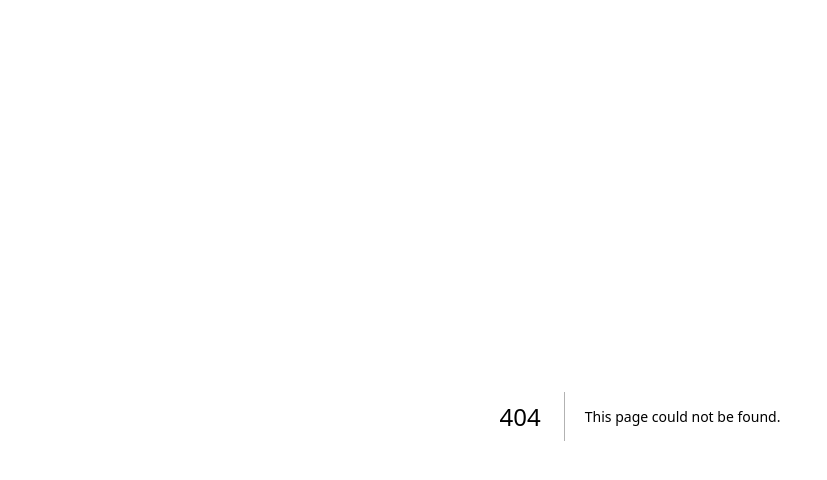
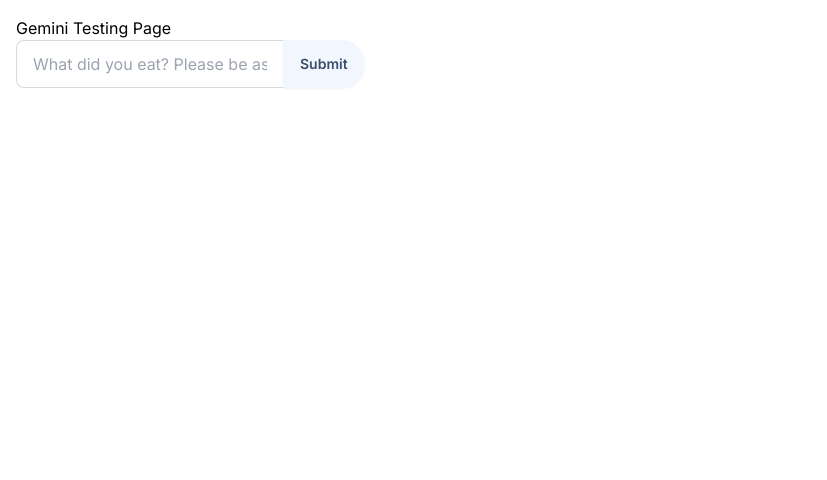
Before and after one commit to kdoan93/Hackathon-Summer-2024, a Next.js app: page /gemini in a window 1280 px wide. Before the commit this address had no page. Shown: the top 480 px of the page, without its empty margins (0-827 px from the left). Built offline with nearby package versions, Linux system fonts and the light colour scheme.

Commit message:
dev changes added

```diff
--- /dev/null
+++ b/app/components/FoodForm/FoodForm.tsx
@@ -0,0 +1,36 @@
+"use client";
+import React, { useState } from "react";
+
+interface FoodFormProps {
+  onSubmit: (food: string) => void;
+}
+
+const FoodForm: React.FC<FoodFormProps> = ({ onSubmit }) => {
+  const [food, setFood] = useState<string>("");
+
+  const handleSubmit = (e: React.FormEvent<HTMLFormElement>) => {
+    e.preventDefault();
+    onSubmit(food);
+    setFood("");
+  };
+
+  return (
+    <>
+      <form onSubmit={handleSubmit} className="join">
+        <input
+          className="input input-bordered join-item"
+          type="text"
+          id="foodInput"
+          value={food}
+          onChange={(e) => setFood(e.target.value)}
+          placeholder="What did you eat? Please be as specific as possible"
+        />
+        <button className="btn join-item rounded-r-full" type="submit">
+          Submit
+        </button>
+      </form>
+    </>
+  );
+};
+
+export default FoodForm;
--- /dev/null
+++ b/app/components/GeminiComponent/page.tsx
@@ -0,0 +1,24 @@
+import React from "react";
+
+const GeminiComponent = () => {
+  const { GoogleGenerativeAI } = require("@google/generative-ai");
+
+  // Access your API key as an environment variable (see "Set up your API key" above)
+  const genAI = new GoogleGenerativeAI(process.env.API_KEY);
+
+  // ...
+
+  // The Gemini 1.5 models are versatile and work with most use cases
+  const model = genAI.getGenerativeModel({ model: "gemini-1.5-flash" });
+
+  // ...
+  return (
+    <>
+      <form>
+
+      </form>
+    </>
+  );
+};
+
+export default GeminiComponent;
--- /dev/null
+++ b/app/components/ResponseComponent/ResponseComponent.tsx
@@ -0,0 +1,16 @@
+import React from "react";
+
+interface ResponseProps {
+  food: string;
+}
+
+const Response: React.FC<ResponseProps> = ({ food }) => {
+  return (
+    <div className="response">
+      <h2>User Input:</h2>
+      <p>{food}</p>
+    </div>
+  );
+};
+
+export default Response;
--- /dev/null
+++ b/app/gemini/page.tsx
@@ -0,0 +1,24 @@
+"use client";
+import React, { useState } from "react";
+import FoodForm from "../components/FoodForm/FoodForm";
+import Response from "../components/ResponseComponent/ResponseComponent";
+
+const App: React.FC = () => {
+  const [food, setFood] = useState<string>("");
+
+  const handleFoodSubmit = (submittedFood: string) => {
+    setFood(submittedFood);
+  };
+
+  return (
+    <>
+      <header>
+        <h1>Gemini Testing Page</h1>
+        <FoodForm onSubmit={handleFoodSubmit} />
+        {food && <Response food={food} />}
+      </header>
+    </>
+  );
+};
+
+export default App;
--- a/app/page.tsx
+++ b/app/page.tsx
@@ -5,9 +5,11 @@ import ProductCard from './components/ProductCard'
 export default function Home() {
   return (
     <main>
-      <h1>Hello World</h1>
+      <h1>Sustain</h1>
+      <h2>Nourish. Embrace. Overcome.</h2>
       <Link href="/users">Users</Link>
+      <Link href="/gemini">Gemini Test</Link>
       <ProductCard />
     </main>
-  )
+  );
 }
--- a/package.json
+++ b/package.json
@@ -9,6 +9,7 @@
     "lint": "next lint"
   },
   "dependencies": {
+    "@google/generative-ai": "^0.15.0",
     "@types/node": "20.14.11",
     "@types/react": "18.3.3",
     "@types/react-dom": "18.3.0",
```
Also changed, not shown: 1 other file (tests, documents, lock files or other folders).
